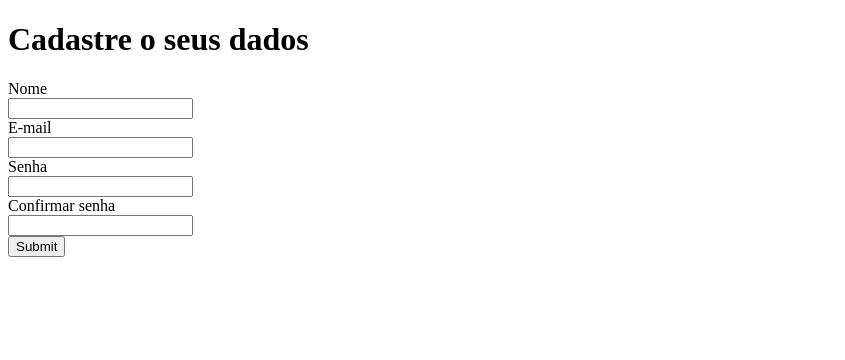
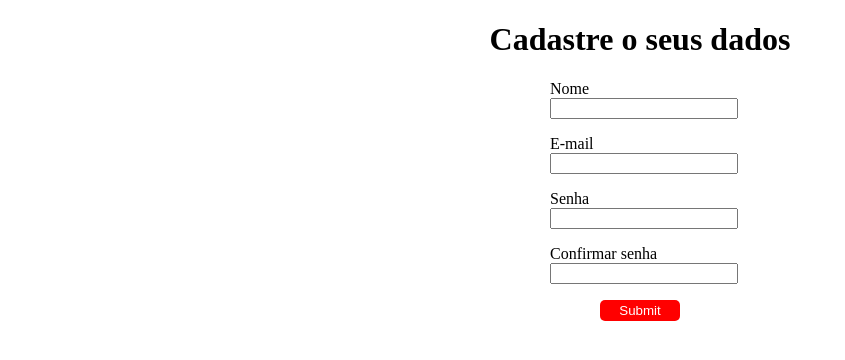
Before and after one commit to WenderG/Ficha_de_inscricao, a plain HTML site: page index.html in a window 1280 px wide. Shown: the whole page, without its empty margins (0-845 px from the left). Drawn offline with Linux system fonts and the light colour scheme.

Commit message:
:lipstick: feat: Estilização

```diff
--- a/assets/css/index.css
+++ b/assets/css/index.css
@@ -0,0 +1,36 @@
+body {
+    background-color: var(--branco);
+}
+
+h1 {
+    text-align: center;
+}
+
+.container {
+    margin: auto;
+    width: 180px;
+}
+
+.componentes {
+    padding-bottom: 1rem;
+}
+
+input {
+    width: 180px;
+}
+
+.submit {
+    text-align: center;
+}
+
+input#submit {
+    width: 80px;
+}
+
+#submit {
+    background-color: var(--vermelho);
+    border: none;
+    border-radius: 5px;
+    color: var(--branco);
+    padding: 3px;
+}
--- a/index.html
+++ b/index.html
@@ -4,31 +4,32 @@
     <meta charset="UTF-8">
     <meta http-equiv="X-UA-Compatible" content="IE=edge">
     <meta name="viewport" content="width=device-width, initial-scale=1.0">
+    <link rel="stylesheet" href="./assets/css/style.css">
     <link rel="stylesheet" href="./assets/css/index.css">
     <title>Ficha de Inscrição</title>
 </head>
 <body>
     <h1>Cadastre o seus dados</h1>
-    <section>
-        <form>
+    <section class="container">
+        <form class="formulario">
             <label for="Nome">Nome</label>
-            <div>
+            <div class="componentes">
                 <input type="text" required>
             </div>
             <label for="email">E-mail</label>
-            <div>
+            <div class="componentes">
                 <input type="email" required>
             </div>
             <label for="senha">Senha</label>
-            <div>
+            <div class="componentes">
                 <input type="password" required>
             </div>
             <label for="c_senha">Confirmar senha</label>
-            <div>
+            <div class="componentes">
                 <input type="password" required>
             </div>
-            <div>
-                <input type="submit">
+            <div class="submit">
+                <input type="submit" id="submit">
             </div>
         </form>
     </section>
```
